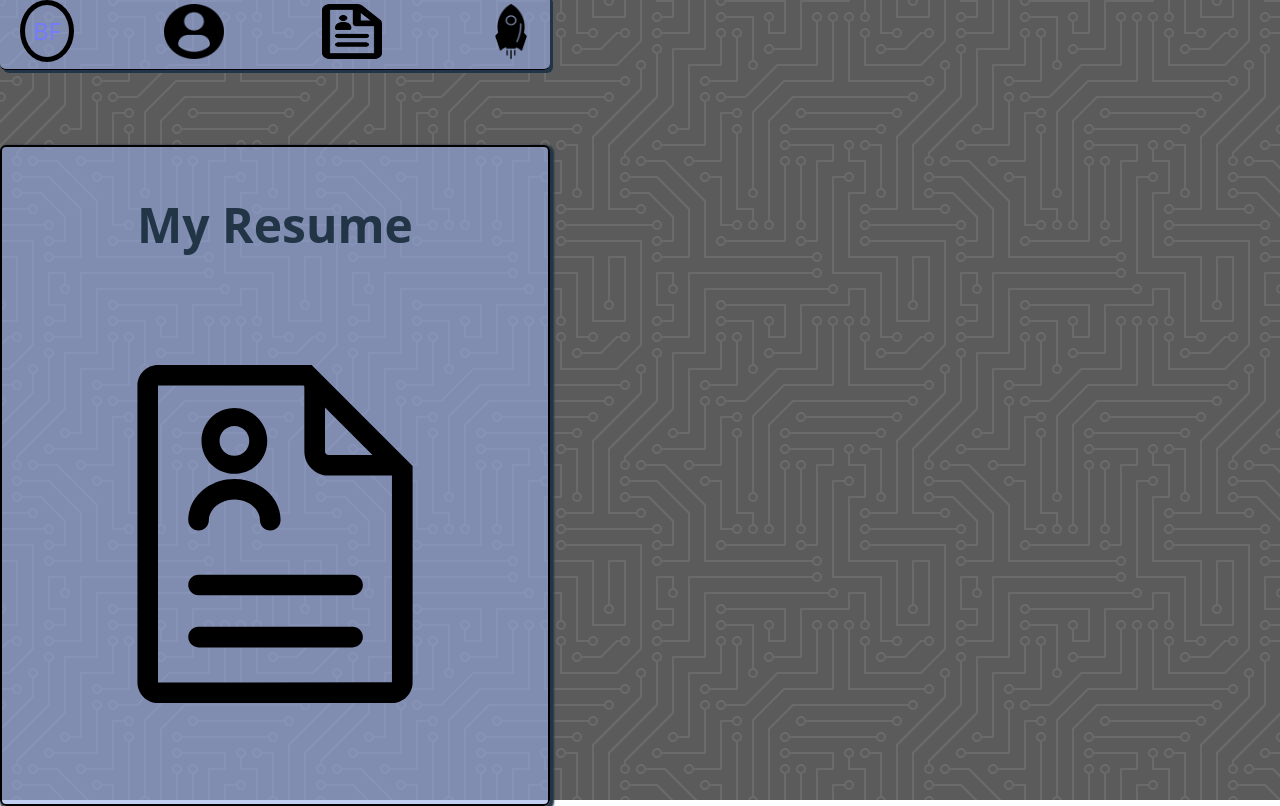
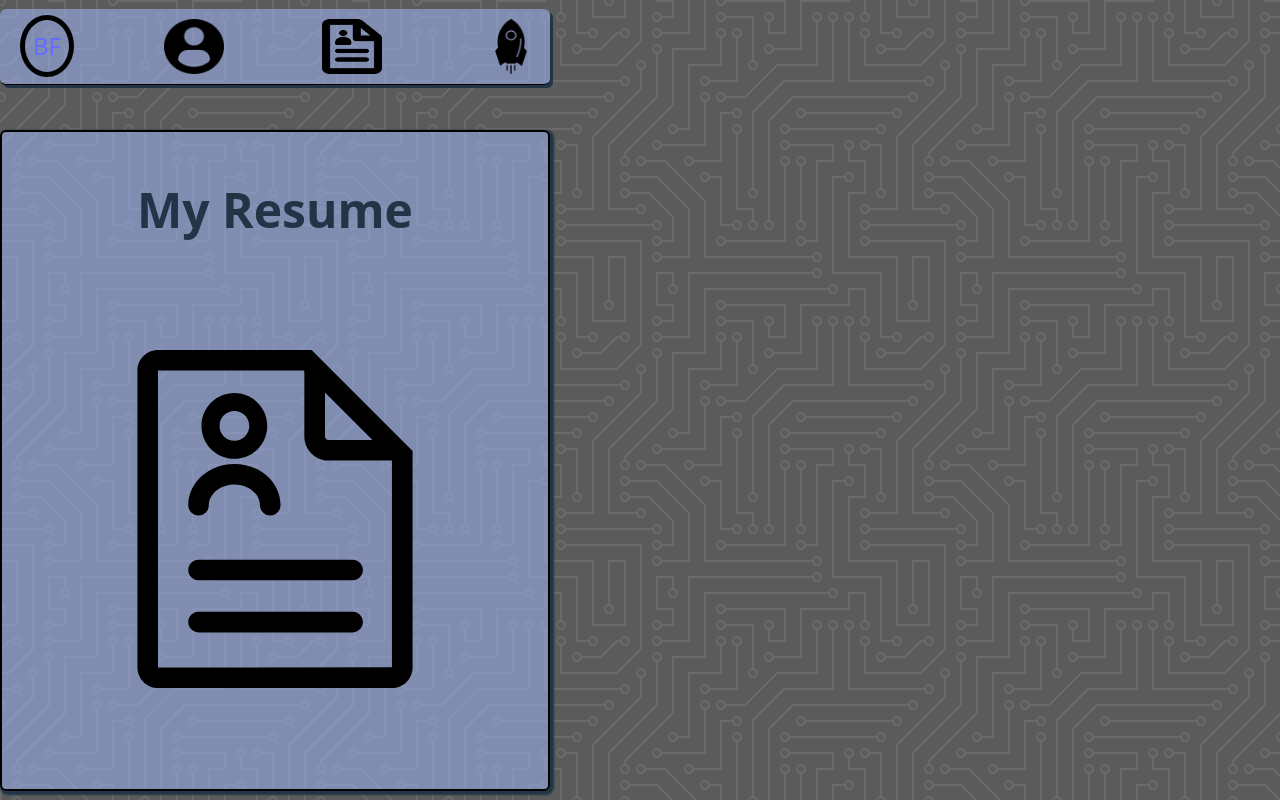
Before and after one commit to bfloyd14/brendan-floyd-profile, a React (Vite) app: page /resume in a window 1280 px wide. Built offline with nearby package versions, Linux system fonts and the light colour scheme.

Commit message:
fix container margins on each page to be uniform.

```diff
--- a/src/pages/AboutMe/AboutMe.module.css
+++ b/src/pages/AboutMe/AboutMe.module.css
@@ -14,7 +14,7 @@
   flex-direction: column;
   border: 2px solid black;
   padding: 60px 0 60px 0;
-  margin-top: 75px;
+  margin-top: 45px;
   width: 800px;
   border-radius: 6px;
   box-shadow: 2px 2px 2px 2px;
--- a/src/pages/MyProjects/MyProjects.module.css
+++ b/src/pages/MyProjects/MyProjects.module.css
@@ -21,7 +21,7 @@
   justify-content: center;
   align-items: center;
   font-size: 32px;
-  margin-top: 20px;
+  margin-top: 45px;
   width: 400px;
   height: 110px;
   border: 1px solid black;
--- a/src/pages/Resume/Resume.module.css
+++ b/src/pages/Resume/Resume.module.css
@@ -14,7 +14,7 @@
   border-radius: 6px;
   box-shadow: 2px 2px 2px 2px;
   padding: 20px 0 20px 0;
-  margin-top: 75px;
+  margin-top: 45px;
   width: 550px;
   background-color: rgba(153, 175, 235, 0.6);
 }
```
